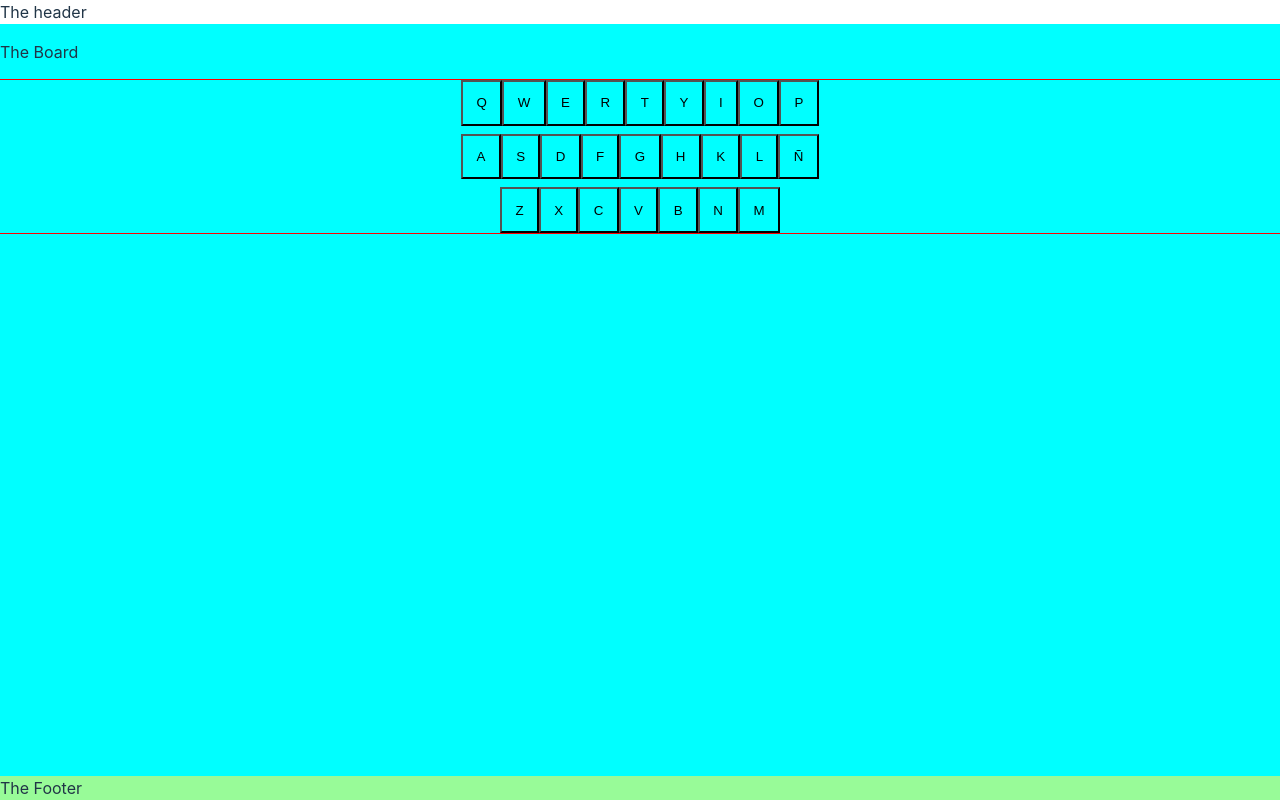
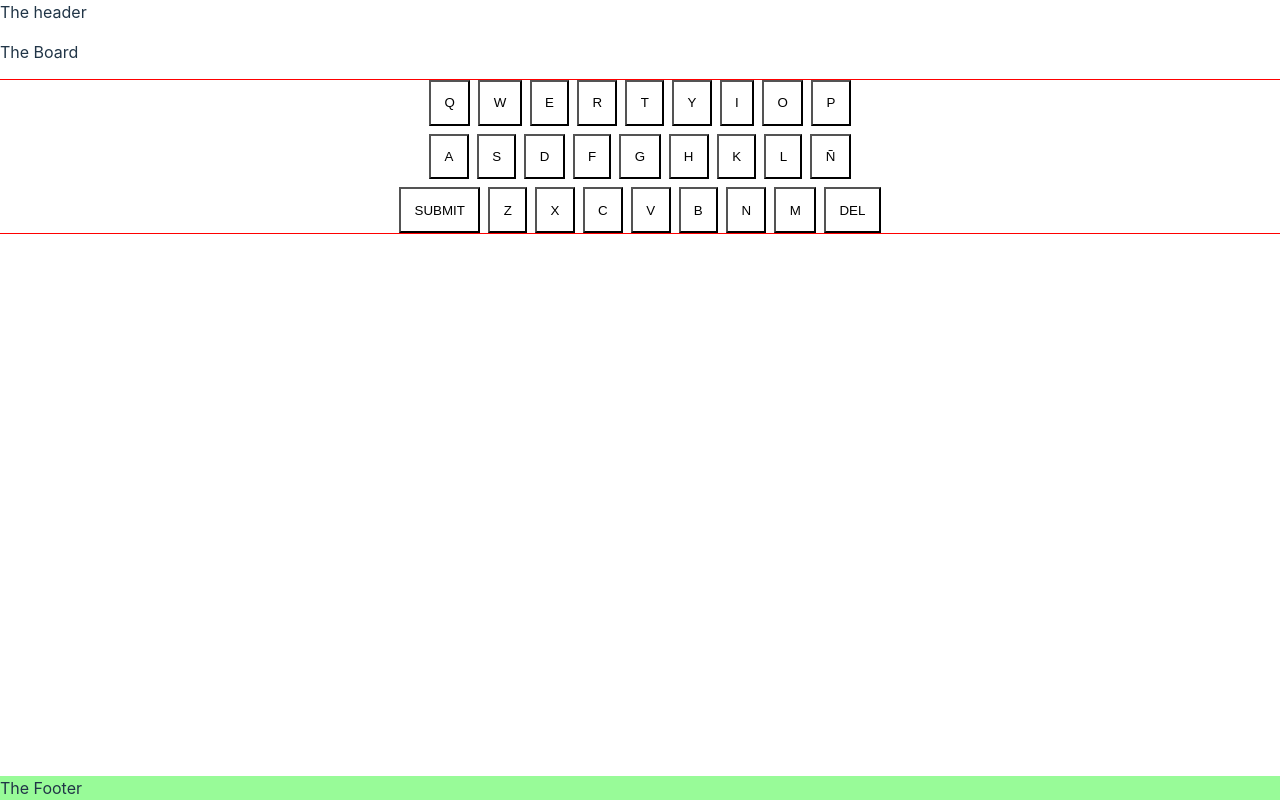
Before and after one commit to turuto/wordle-clon, a Vue app in the folder vue/: page / in a window 1280 px wide. Built offline with nearby package versions, Linux system fonts and the light colour scheme.

Commit message:
adds keyboard support

```diff
--- a/vue/src/components/TheBoard.vue
+++ b/vue/src/components/TheBoard.vue
@@ -17,7 +17,5 @@ main {
     display: flex;
     flex-direction: column;
     flex-grow: 1;
-
-    background: cyan;
 }
 </style>
--- a/vue/src/components/keyboard/Keyboard.vue
+++ b/vue/src/components/keyboard/Keyboard.vue
@@ -7,19 +7,39 @@
 </template>
 
 <script setup lang="ts">
+import { onMounted, onBeforeUnmount } from 'vue';
 import Key from './components/Key.vue';
 import { useGameStore } from '../../stores/gameStore';
+
+interface KeyClickedEvent {
+    letter: string;
+}
+
 const gameStore = useGameStore();
 
 const letters = [
     ['Q', 'W', 'E', 'R', 'T', 'Y', 'I', 'O', 'P'],
     ['A', 'S', 'D', 'F', 'G', 'H', 'K', 'L', 'Ñ'],
-    ['Z', 'X', 'C', 'V', 'B', 'N', 'M']
+    ['SUBMIT', 'Z', 'X', 'C', 'V', 'B', 'N', 'M', 'DEL']
 ]
-const handleKeyClicked = (event) => {
+
+const handleKeyPressed = (event: KeyboardEvent) => {
+    console.log(event.key);
+    gameStore.selectKey(event.key);
+};
+const handleKeyClicked = (event: KeyClickedEvent) => {
     console.log('Key clicked:', event.letter);
     gameStore.selectKey(event.letter);
+
 };
+
+onMounted(() => {
+    window.addEventListener('keydown', handleKeyPressed);
+});
+
+onBeforeUnmount(() => {
+    window.removeEventListener('keydown', handleKeyPressed);
+});
 </script>
 
 <style lang="scss" scoped>
@@ -35,6 +55,8 @@ const handleKeyClicked = (event) => {
     &__row {
         display: flex;
         justify-content: center;
+
+        gap: .5rem;
     }
 }
 </style>
--- a/vue/src/components/keyboard/components/Key.vue
+++ b/vue/src/components/keyboard/components/Key.vue
@@ -10,12 +10,11 @@ const props = defineProps({
 })
 const emit = defineEmits(['keyClicked']);
 
-
 const { letter } = toRefs(props);
 
-const handleClick = function () {
-    console.log('inside the key', props.letter);
+const handleClick = function (event) {
     emit('keyClicked', { letter: props.letter });
+    event.target.blur();
 };
 </script>
 
@@ -25,4 +24,8 @@ button {
 
     background: none;
 }
+
+button:focus {
+    outline: 2px solid green;
+}
 </style>
```
